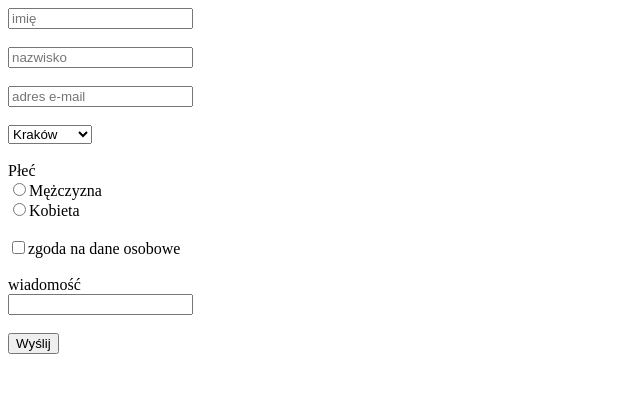
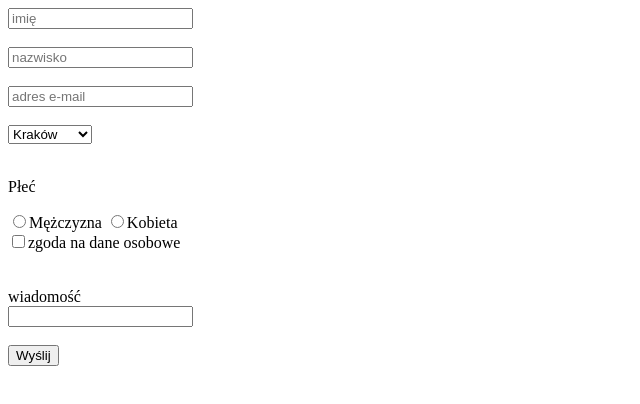
Before and after one commit to hubihubi07/1-formularz-html5, a plain HTML site: page index.html in a window 1280 px wide. Shown: the whole page, without its empty margins (0-640 px from the left). Drawn offline with Linux system fonts and the light colour scheme.

Commit message:
poprawka

```diff
--- a/index.html
+++ b/index.html
@@ -24,14 +24,14 @@
 
         </select><br><br>
 
-        <label for="gender">Płeć</label><br>
-        <input type="radio" name="gender">Mężczyzna <br>
-        <input type="radio" name="gender">Kobieta <br><br>
+        <P>Płeć</P>
+        <label><input type="radio" name="gender">Mężczyzna</label>
+        <label><input type="radio" name="gender">Kobieta</label><br>
 
-        <input type="checkbox" name="agreement">zgoda na dane osobowe <br></br>
+        <label><input type="checkbox" name="agreement">zgoda na dane osobowe</form></label> <br><br>
 
         <label for="massage">wiadomość</label><br>
-        <input type="textarea" name="massage"> <br></br>
+        <input type="textarea" name="massage" id="massage"> <br><br>
 
         <input type="submit" value="Wyślij">
     </form>
```
